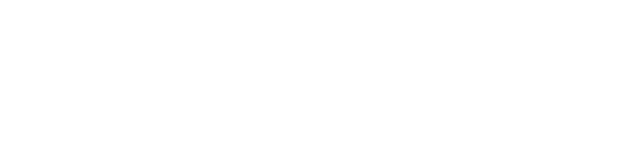
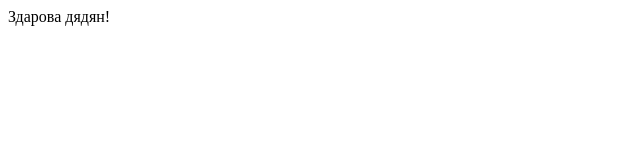
Before and after one commit to ArturDmytruk/goit-markup-hw-01, a plain HTML site: page index.html in a window 1280 px wide. Shown: the whole page, without its empty margins (0-640 px from the left). Drawn offline with Linux system fonts and the light colour scheme.

Commit message:
Добавил дядян

```diff
--- a/index.html
+++ b/index.html
@@ -8,5 +8,7 @@
 </head>
 <body>
 
+    Здарова дядян!
+
 </body>
 </html>
```
